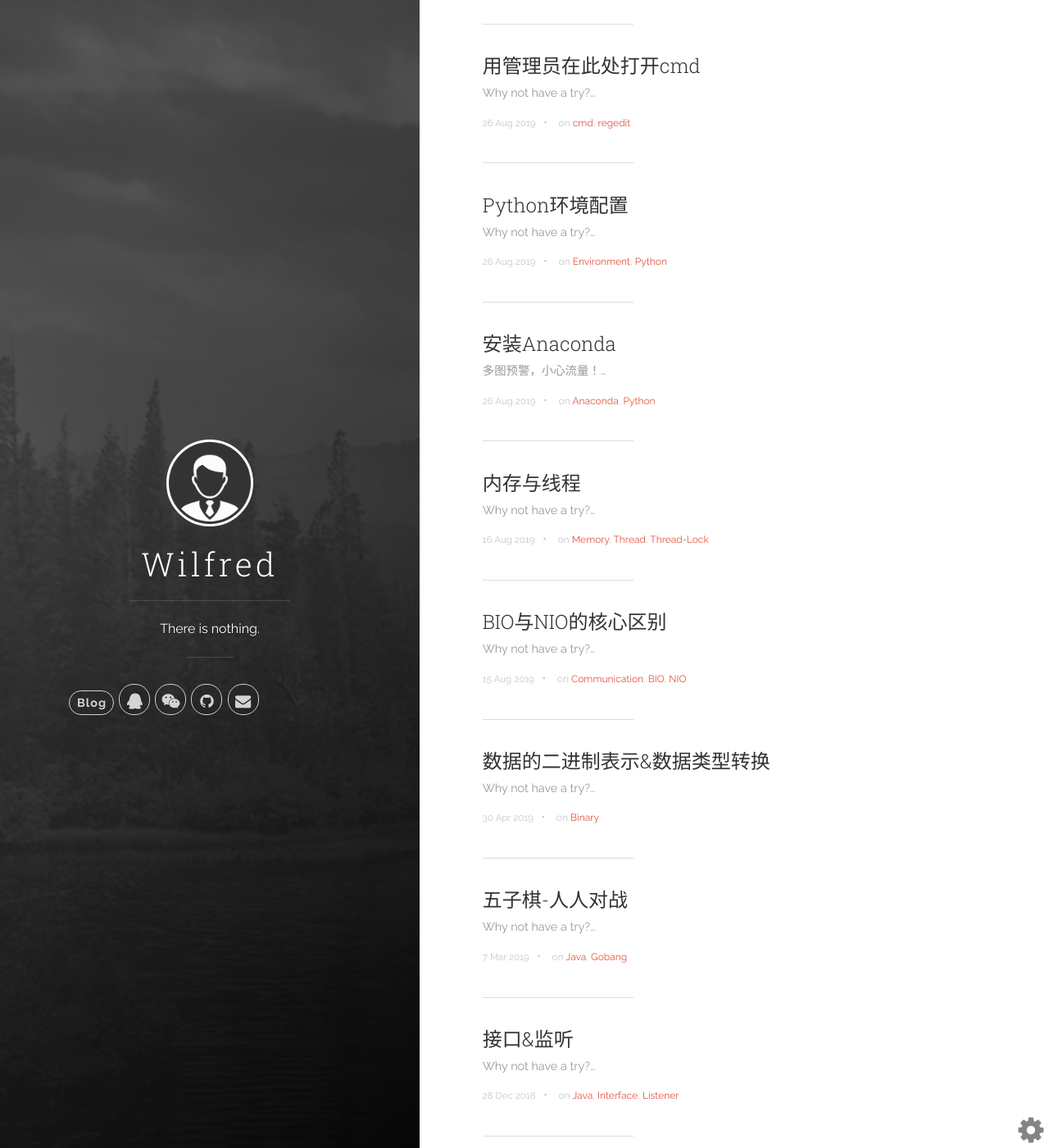
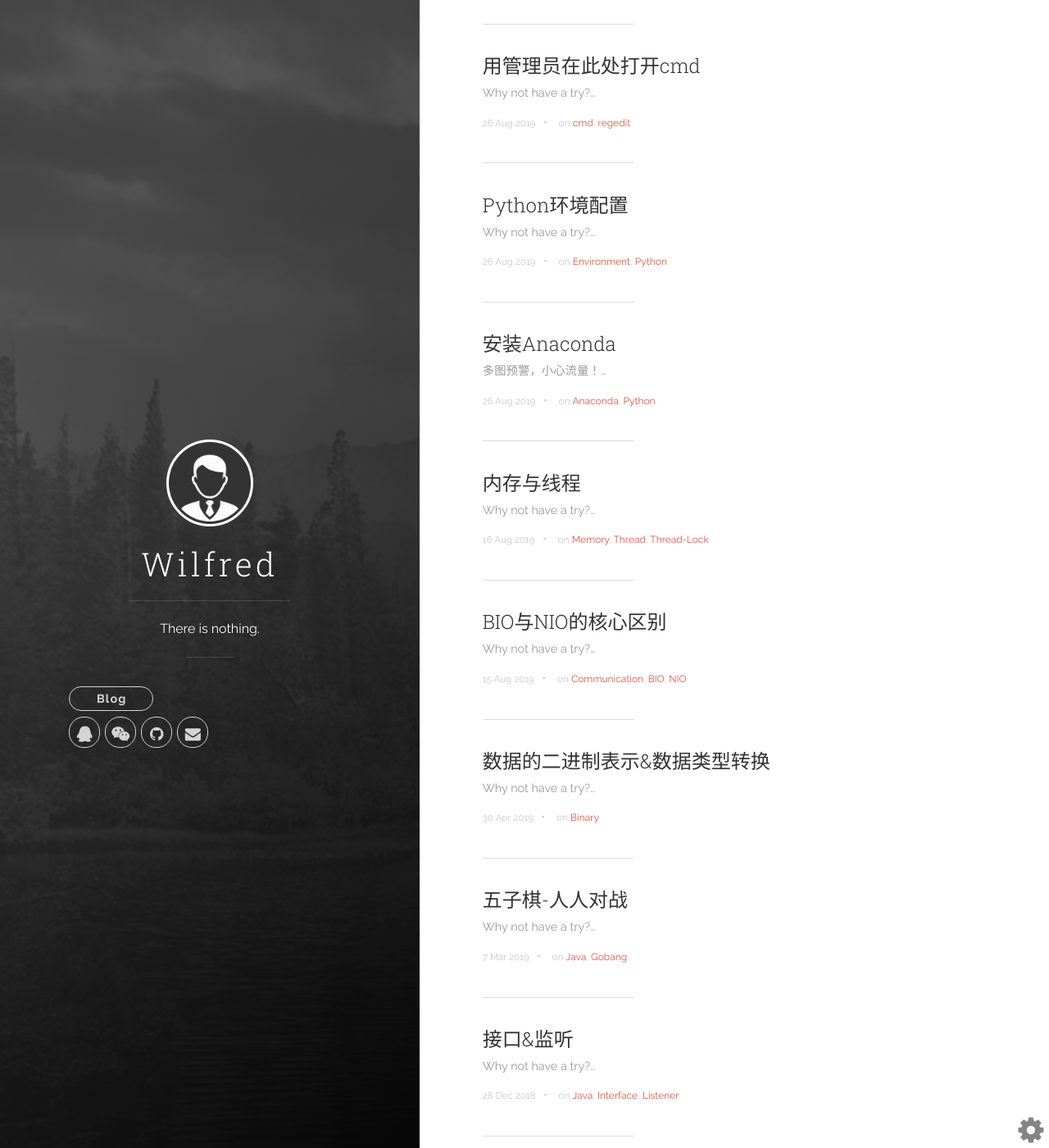
Before and after one commit to WilfredShen/WilfredShen.github.io, a Jekyll site: the page built from index.html, in a window 1280 px wide and 1400 px high, scrolled down 324 px. Shown: the whole window at 82% size. Built offline with Jekyll 4.4.1, drawn with Linux system fonts in a browser that asks for light colours; the list of posts is cut into pages by our own code.

Commit message:
Update main.scss

```diff
--- a/static/css/main.scss
+++ b/static/css/main.scss
@@ -377,6 +377,8 @@ pre.highlight code,
       animation: show-highlight .5s linear; }
 
 .blogs-btn {
+  display: block;
+  width: 60%;
   height: auto;
   border-radius: 24px; }
 
```
